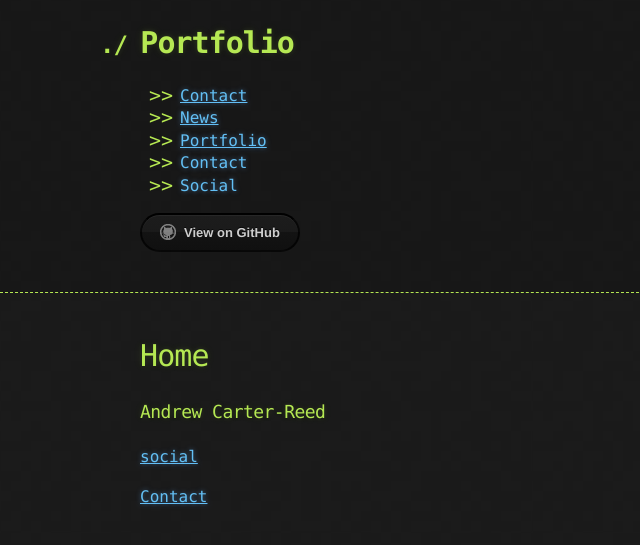
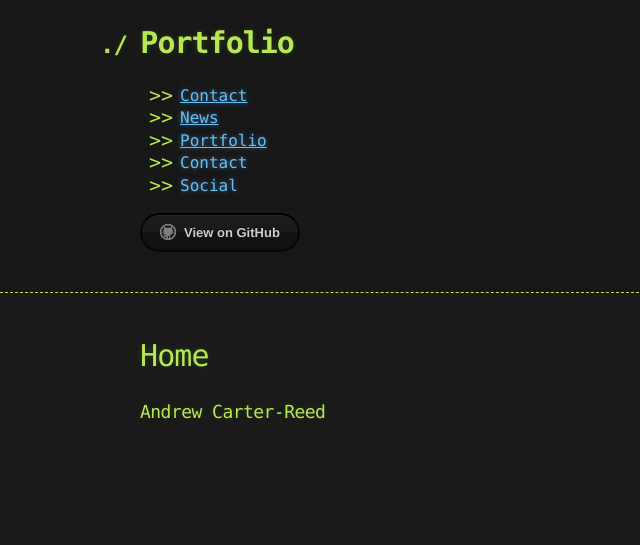
Before and after one commit to OFGAMINGXV/Portfolio, a Jekyll site: the page built from index.md, in a window 1280 px wide. Shown: the top 545 px of the page, without its empty margins (0-640 px from the left). Built offline with Jekyll 4.4.1, drawn with Linux system fonts in a browser that asks for light colours; our own code applies the rules of GitHub Pages for plain Markdown files; the repository's description, which GitHub fills in, is left out.

Commit message:
Update index.md

```diff
--- a/index.md
+++ b/index.md
@@ -1,5 +1,2 @@
 # Home
 ### Andrew Carter-Reed
-[social](https://ofgamingxv.github.io/Portfolio/social.html)
-
-[Contact](https://ofgamingxv.github.io/Portfolio/contact.html)
```
